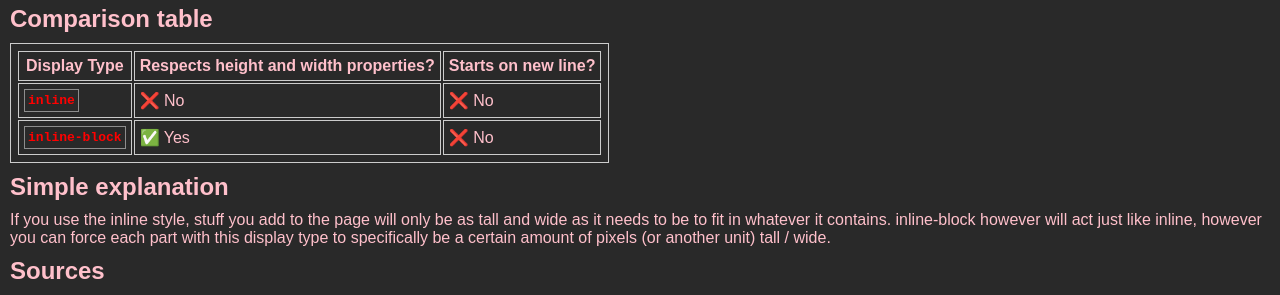
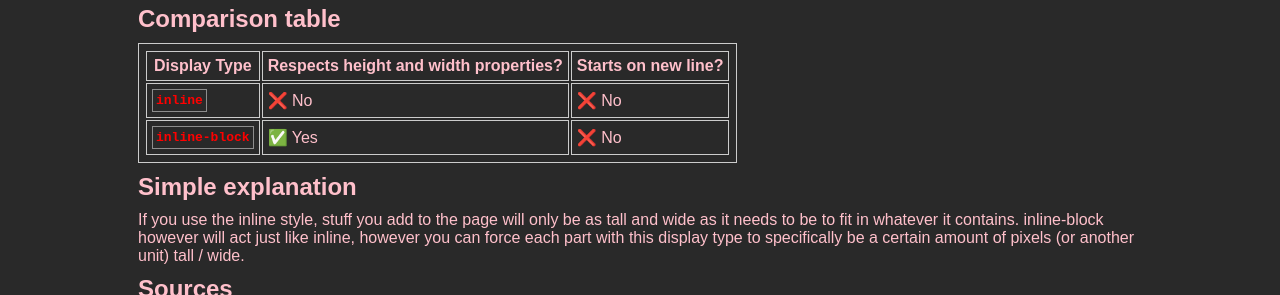
Before and after one commit to denver-devacademy/denver-devacademy.github.io, a plain HTML site: page blog/html-css.html in a window 1280 px wide. Shown: the part 100-395 px from the top of the page. Drawn offline with Linux system fonts and the light colour scheme; a web font is replaced by a local one.

Commit message:
responsive page content max-width

```diff
--- a/styles/main.css
+++ b/styles/main.css
@@ -117,3 +117,14 @@ code {
   50% {  transform: rotate(180deg); }
   100% {  transform: rotate(360deg); }
 }
+
+#content-body {
+  max-width: 80vw;
+  margin: auto;
+}
+
+@media (max-width: 800px) {
+  #content-body {
+    max-width: 100%
+  }
+}
```
